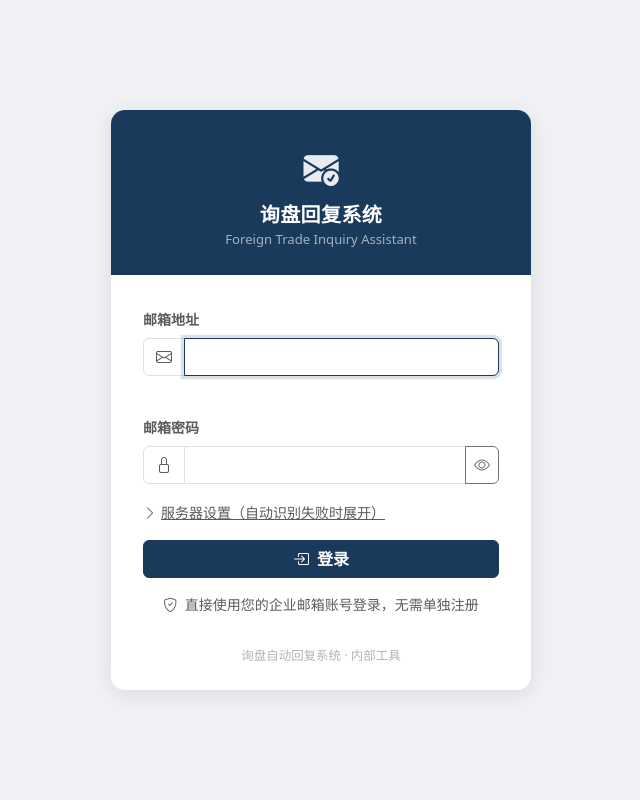
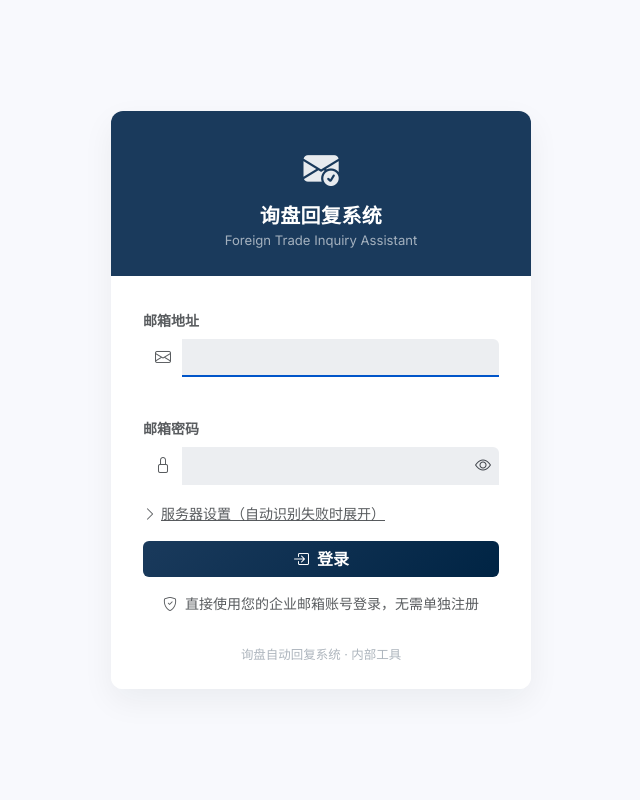
Before and after one commit to Lucas-Wade/email-reply-demo, a FastAPI app: page /login in a window 1280 px wide. Shown: the whole page, without its empty margins (319-959 px from the left). Run offline with FastAPI, Linux system fonts and the light colour scheme; parts of the project's set-up code (start-up, migrations or seed data) failed here and were passed over.

Commit message:
style: login.html — ambient shadow card, Manrope headline, bottom-border inputs, gradient button
Co-Authored-By: Claude Sonnet 4.6 <noreply@anthropic.com>

```diff
--- a/templates/login.html
+++ b/templates/login.html
@@ -6,21 +6,35 @@
   <title>登录 — 询盘回复系统</title>
   <link href="https://cdn.jsdelivr.net/npm/bootstrap@5.3.3/dist/css/bootstrap.min.css" rel="stylesheet">
   <link href="https://cdn.jsdelivr.net/npm/bootstrap-icons@1.11.3/font/bootstrap-icons.min.css" rel="stylesheet">
+  <link href="https://fonts.googleapis.com/css2?family=Manrope:wght@400;600;700;800&family=Inter:wght@400;500;600&display=swap" rel="stylesheet">
   <style>
-    :root { --brand: #1a3a5c; }
+    :root {
+      --surface:        #f8f9fd;
+      --surface-panel:  #eceef1;
+      --surface-card:   #ffffff;
+      --on-surface:     #191c1f;
+      --on-surface-var: #43474e;
+      --brand:          #1a3a5c;
+      --primary:        #002444;
+      --secondary:      #0055c9;
+      --shadow-ambient: 0px 12px 32px rgba(25, 28, 31, 0.06);
+    }
     body {
-      background: #f0f2f5;
+      background: var(--surface);
+      font-family: 'Inter', sans-serif;
       min-height: 100vh;
       display: flex;
       align-items: center;
       justify-content: center;
+      color: var(--on-surface);
     }
     .login-card {
       width: 100%;
       max-width: 420px;
       border: none;
-      box-shadow: 0 4px 24px rgba(0,0,0,.10);
-      border-radius: 14px;
+      background: var(--surface-card);
+      box-shadow: var(--shadow-ambient);
+      border-radius: 0.75rem;
       overflow: hidden;
     }
     .login-header {
@@ -30,14 +44,79 @@
       color: #fff;
     }
     .login-header .brand-icon { font-size: 2.2rem; opacity: .9; }
-    .login-header h5 { font-weight: 700; letter-spacing: .02em; margin-top: .5rem; margin-bottom: .2rem; }
+    .login-header h5 {
+      font-family: 'Manrope', sans-serif;
+      font-weight: 700;
+      letter-spacing: .02em;
+      margin-top: .5rem;
+      margin-bottom: .2rem;
+    }
     .login-header p { opacity: .6; font-size: .82rem; margin: 0; }
-    .login-body { padding: 2rem; }
-    .form-control:focus { border-color: var(--brand); box-shadow: 0 0 0 .2rem rgba(26,58,92,.15); }
-    .btn-login { background: var(--brand); border-color: var(--brand); font-weight: 600; }
-    .btn-login:hover { background: #2a5080; border-color: #2a5080; }
-    .login-footer { font-size: .78rem; text-align: center; color: #adb5bd; padding-bottom: 1.5rem; }
-    .provider-badge { font-size: .75rem; color: #0d6efd; }
+    .login-body { padding: 2rem; background: var(--surface-card); }
+
+    /* 输入框 — 仅底部边框高亮 */
+    .form-control,
+    .form-select {
+      background: var(--surface-panel);
+      border: none;
+      border-bottom: 2px solid transparent;
+      border-radius: 0.375rem 0.375rem 0 0;
+      color: var(--on-surface);
+      transition: border-color .15s;
+    }
+    .form-control:focus,
+    .form-select:focus {
+      background: var(--surface-panel);
+      border-bottom-color: var(--secondary);
+      box-shadow: none;
+      color: var(--on-surface);
+    }
+    .input-group-text {
+      background: var(--surface-panel);
+      border: none;
+      border-bottom: 2px solid transparent;
+      border-radius: 0.375rem 0 0 0;
+    }
+    .form-control::placeholder { color: var(--on-surface-var); opacity: .7; }
+
+    /* 登录按钮 — 渐变 primary */
+    .btn-login {
+      background: linear-gradient(135deg, var(--brand), var(--primary));
+      border: none;
+      border-radius: 0.375rem;
+      font-family: 'Inter', sans-serif;
+      font-weight: 600;
+      color: #fff;
+      transition: background 200ms ease-in-out;
+    }
+    .btn-login:hover,
+    .btn-login:focus { background: var(--secondary); color: #fff; }
+
+    /* 密码显隐按钮 */
+    .btn-outline-secondary {
+      border-radius: 0 0.375rem 0 0;
+      border: none;
+      border-bottom: 2px solid transparent;
+      background: var(--surface-panel);
+      color: var(--on-surface-var);
+    }
+    .btn-outline-secondary:hover { background: var(--surface-panel); color: var(--on-surface); }
+
+    .login-footer {
+      font-size: .78rem;
+      text-align: center;
+      color: #adb5bd;
+      padding-bottom: 1.5rem;
+      background: var(--surface-card);
+    }
+    .provider-badge { font-size: .75rem; color: var(--secondary); }
+
+    /* 折叠高级设置区域 */
+    .collapse .border {
+      background: var(--surface-panel);
+      border: none !important;
+      border-radius: 0.375rem;
+    }
   </style>
 </head>
 <body>
```
